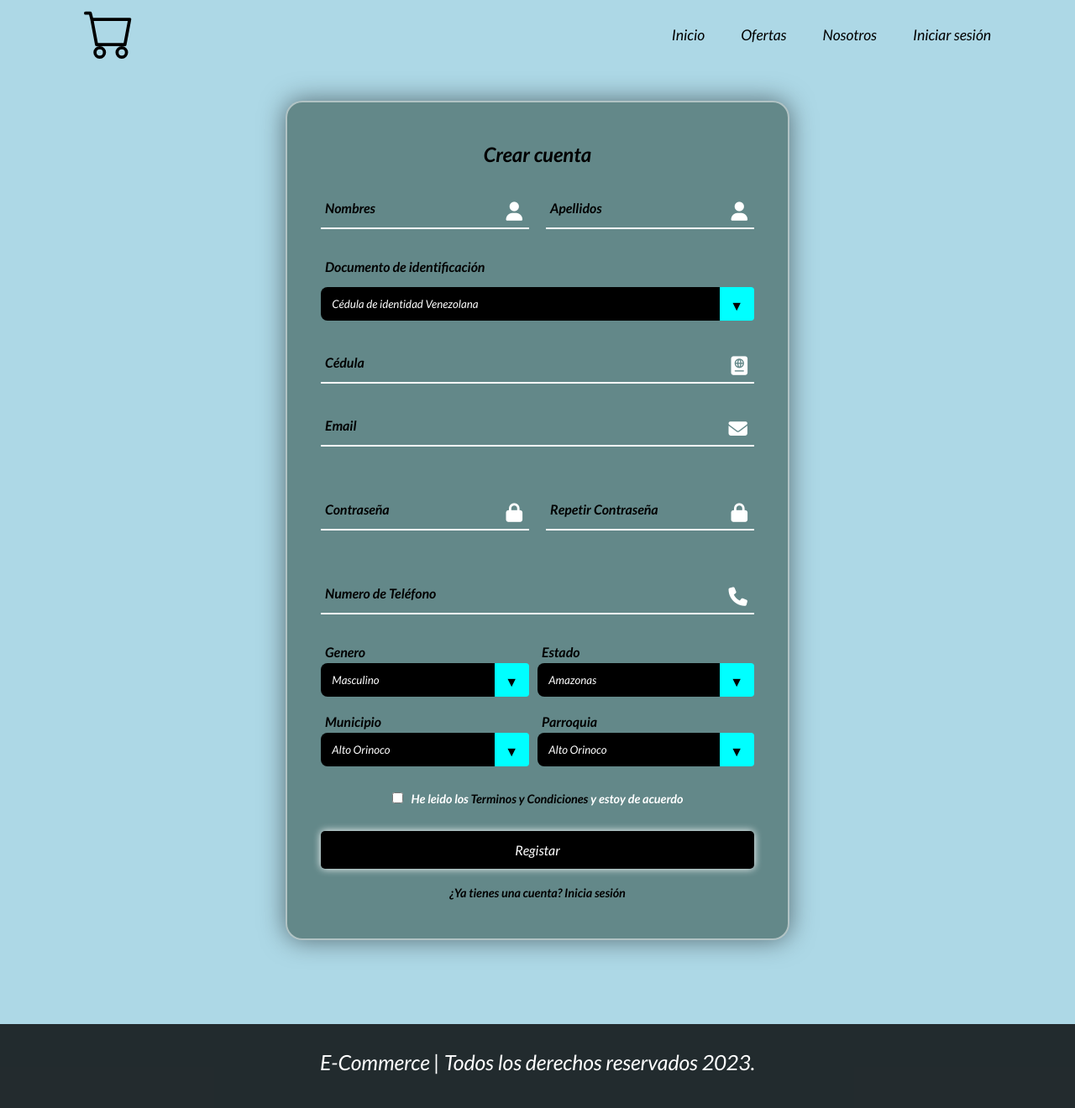
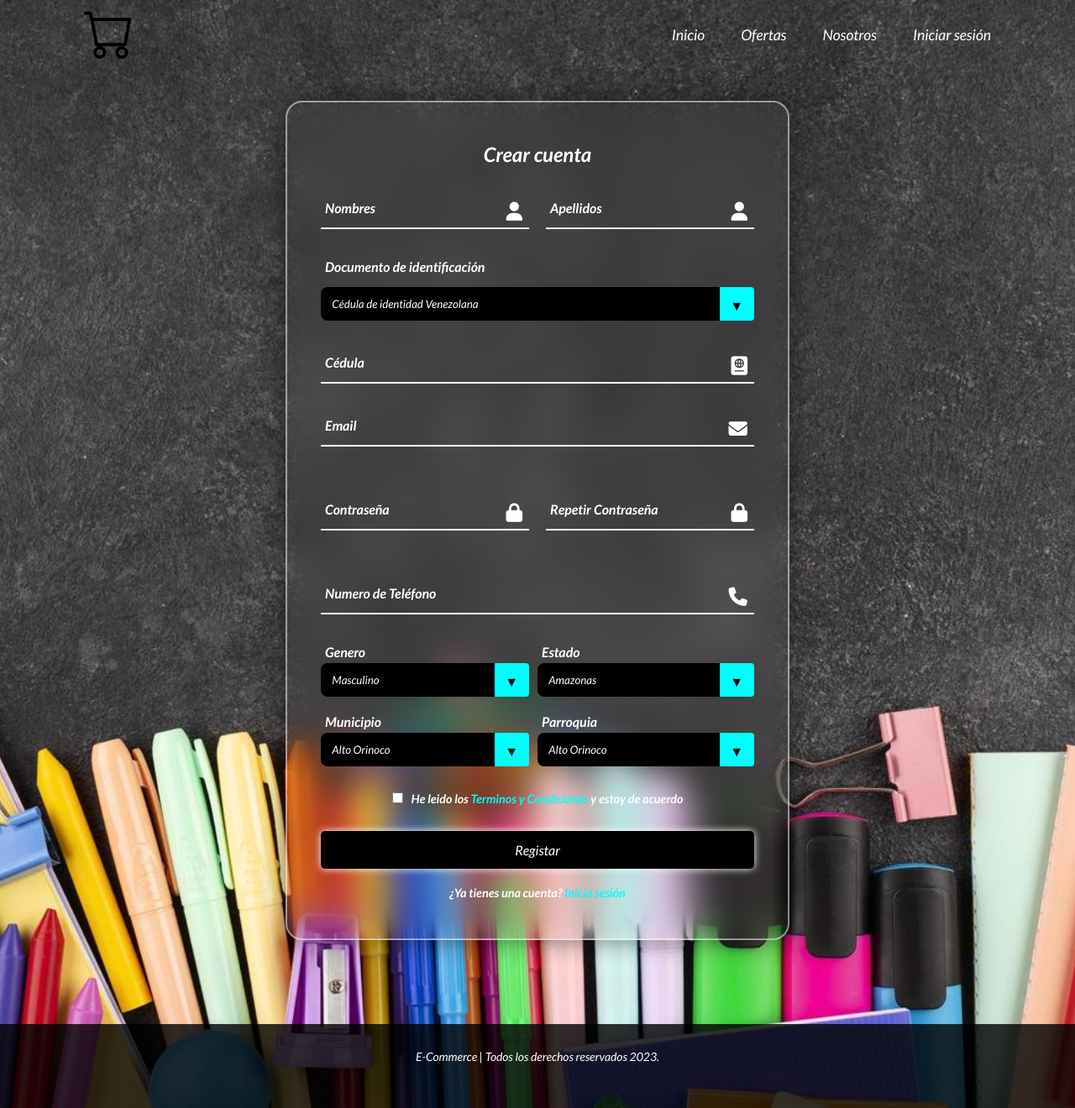
Before and after one commit to OnelbysSequera/Delta-Max, a PHP site: the page made by Login - Register/register.html in a window 1280 px wide. Shown: the whole page at 84% size. Run offline with PHP 8.4, Linux system fonts and the light colour scheme; some libraries are stand-ins or nearby versions.

Commit message:
Corregido el fondo, aun puede ser cambiado

```diff
--- a/Login - Register/styles.css
+++ b/Login - Register/styles.css
@@ -1,3 +1,5 @@
+@charset "UFT-8";
+
 :root {
   --Fondo: #ADD8E6;
   --NAV: #FFFFFF;
@@ -17,7 +19,7 @@
 }
 
 body {
-  background-color: var(--Fondo);
+  background: url(fondo.jpg);
   background-position: center;
   background-size: 1280px 1000px;
   background-size: cover;
@@ -52,9 +54,8 @@ header {
 .navegacion a {
   position: relative;
   font-size: 1.1rem;
-  color: var(--negro);
+  color: white;
   text-decoration: none;
-  font-family: var(--FuentePrincipal);
   font-weight: 500;
   margin-left: 40px;
 }
@@ -66,7 +67,7 @@ header {
   bottom: -6px;
   left: 0;
   height: 2px;
-  background: var(--Hover);
+  background: #ffffff;
   transform: scaleX(0);
   transform-origin: right;
   transition: transform 0.4s;
@@ -82,7 +83,7 @@ header {
   width: 400px;
   height: 440px;
   margin-top: 40px;
-  background-color: #638889;
+  background: transparent;
   backdrop-filter: blur(20px);
   border: 2px solid rgba(255, 255, 255, 0.5);
   border-radius: 20px;
@@ -101,7 +102,7 @@ header {
 }
 
 .contenedor-form h2 {
-  color: var(--negro);
+  color: white;
   display: flex;
   text-align: center;
   justify-content: center;
@@ -124,7 +125,7 @@ header {
   font-weight: 600;
   pointer-events: none;
   transition: 0.4s;
-  color: var(--negro);
+  color: white;
 }
 
 .contenedor-input input:focus ~ label, .contenedor-input input:valid ~ label {
@@ -156,7 +157,7 @@ header {
   font-weight: 600;
   margin: -5px 0 15px;
   font-size: 0.9em;
-  color: var(--negro);
+  color: #ffffff;
 }
 
 .recordar label input, .terminos-condic label input {
@@ -166,7 +167,7 @@ header {
 
 .recordar a, .terminos-condic a, .iniciar-sesion a, .crear-cuenta a {
   text-decoration: none;
-  color: var(--negro);
+  color: aqua;
 }
 
 .recordar a:hover, .terminos-condic a:hover, .crear-cuenta a:hover {
@@ -213,7 +214,7 @@ header {
 }
 .crear-cuenta p,
 .iniciar-sesion p {
-  color: var(--negro);
+  color: white;
   text-decoration: none;
 }
 
@@ -237,13 +238,6 @@ footer {
   color: #ffffff;
   font-size: 14px;
   position: static;
-}
-
-.footer__texto {
-  font-family: var(--FuentePrincipal);
-  text-align: center;
-  font-size: 25px;
-  color: var(--blanco);
 }
 
 .nav-footer {
@@ -270,7 +264,6 @@ footer {
   width: 100%;
   color: aqua;
   font-size: 1.2em;
-  display: none;
 }
 
 .fondo-formr {
@@ -279,7 +272,7 @@ footer {
   height: 1000px;
   margin-top: 120px;
   margin-bottom: 100px;
-  background-color: #638889;
+  background: transparent;
   backdrop-filter: blur(20px);
   border: 2px solid rgba(255, 255, 255, 0.5);
   border-radius: 20px;
@@ -296,7 +289,7 @@ footer {
   display: flex;
 }
 .nom-apell .contenedor-input:first-child {
-  color: var(--negro);
+  color: black;
   margin-right: 20px;
 }
 .claves {
@@ -321,7 +314,7 @@ footer {
 .selectores label {
   display: block;
   margin-bottom: 4px;
-  color: var(--negro);
+  color: white;
   font-size: 1em;
   font-weight: 600;
   margin-left: 5px;
@@ -443,7 +436,7 @@ select::-ms-expand {
 .selectores-nac label {
   display: block;
   margin-bottom: 4px;
-  color: black;
+  color: white;
   font-size: 1em;
   font-weight: 600;
   margin-left: 5px;
@@ -461,7 +454,6 @@ select::-ms-expand {
   cursor: pointer;
   background-image: none;
 }
-
 
 
 @media (max-width: 768px) {
@@ -489,8 +481,8 @@ select::-ms-expand {
   }
 
   .logopag {
-    width: 258px;
-    height: 258px;
+    width: 70px;
+    height: 70px;
   }
 
   .recordar {
```
